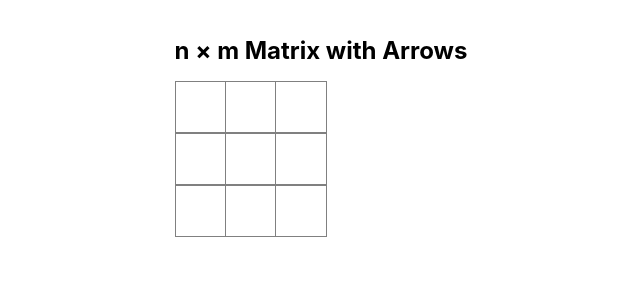
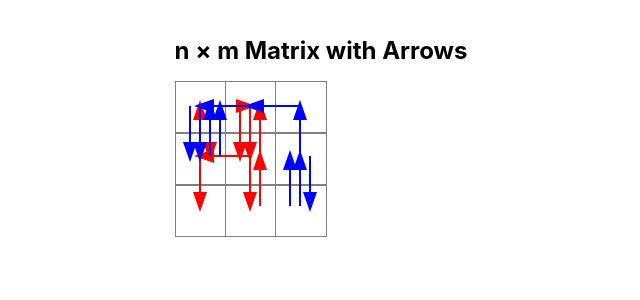
Before and after one commit to zelongjiang123/DirectedResearchAI, a React app in the folder game-visualization/: page / in a window 1280 px wide. Shown: the top 300 px of the page, without its empty margins (319-959 px from the left). Built offline with nearby package versions, Linux system fonts and the light colour scheme.

Commit message:
create optimal strategy page

```diff
--- a/game-visualization/src/App.tsx
+++ b/game-visualization/src/App.tsx
@@ -1,12 +1,13 @@
 import React from 'react';
 import logo from './logo.svg';
 import './App.css';
-import MatrixGrid from './components/MatrixGrid';
+import OptimalStrategyPage from './pages/optimal_strategy_page/OptimalStrategyPage';
+
 
 function App() {
   return (
     <div className="App">
-      <MatrixGrid/>
+      <OptimalStrategyPage/>
     </div>
   );
 }
--- a/game-visualization/src/components/MatrixGrid.tsx
+++ b/game-visualization/src/components/MatrixGrid.tsx
@@ -1,48 +1,111 @@
 import React, { useState } from "react";
 import './index.less';
-
-interface Arrow {
-  fromRow: number;
-  fromCol: number;
-  toRow: number;
-  toCol: number;
-}
+import { Arrow } from "./configs";
 
 type MatrixGridProps = {
   initialRows?: number;
   initialCols?: number;
+  arrowsPlayer1: Arrow[];
+  arrowsPlayer2: Arrow[];
 };
 
-const MatrixGrid: React.FC<MatrixGridProps> = ({ initialRows = 3, initialCols = 3 }) => {
+const MatrixGrid: React.FC<MatrixGridProps> = ({
+  initialRows = 3,
+  initialCols = 3,
+  arrowsPlayer1,
+  arrowsPlayer2
+}) => {
   const [rows, setRows] = useState<number>(initialRows);
   const [cols, setCols] = useState<number>(initialCols);
-  const [arrows, setArrows] = useState<Arrow[]>([]);
   const [selectedCell, setSelectedCell] = useState<{ row: number; col: number } | null>(null);
 
-  const handleCellClick = (row: number, col: number) => {
-    if (selectedCell) {
-      setArrows([...arrows, { fromRow: selectedCell.row, fromCol: selectedCell.col, toRow: row, toCol: col }]);
-      setSelectedCell(null);
-    } else {
-      setSelectedCell({ row, col });
-    }
-  };
+  // const handleCellClick = (row: number, col: number) => {
+  //   if (selectedCell) {
+  //     setArrows([...arrows, { fromRow: selectedCell.row, fromCol: selectedCell.col, toRow: row, toCol: col }]);
+  //     setSelectedCell(null);
+  //   } else {
+  //     setSelectedCell({ row, col });
+  //   }
+  // };
 
   const cellSize = 50;
   const svgWidth = cols * cellSize;
   const svgHeight = rows * cellSize;
 
+  // Function to nudge overlapping arrows
+  const applyNudge = (x1: number, y1: number, x2: number, y2: number, offset: number, usedPositions: Map<string, number>) => {
+    let xMax = Math.max(x1, x2), yMax = Math.max(y1, y2);
+    let xMin = Math.min(x1, x2), yMin = Math.min(y1, y2);
+    let positionStr = `${xMax},${yMax},${xMin},${yMin}`;
+
+    let count = usedPositions.get(positionStr);
+    if (count !== undefined) {
+      let nudge = offset * Math.ceil(count / 2) * (count % 2 == 0 ? -1 : 1);
+      if (x1 == x2) {
+        x1 += nudge;
+        x2 += nudge;
+      } else {
+        y1 += nudge;
+        y2 += nudge;
+      }
+      usedPositions.set(positionStr, count + 1);
+    } else {
+      usedPositions.set(positionStr, 1);
+    }
+    return {x1, y1, x2, y2 };
+  };
+
+  const svgRenderArrows = (arrows: Arrow[], color: string) => {
+    const usedPositions = new Map<string, number>(); // Set to track used positions
+    return arrows.map((arrow, index) => {
+      const x1 = arrow.fromCol * cellSize + cellSize / 2;
+      const y1 = arrow.fromRow * cellSize + cellSize / 2;
+      const x2 = arrow.toCol * cellSize + cellSize / 2;
+      const y2 = arrow.toRow * cellSize + cellSize / 2;
+
+      // Apply nudge if the position has already been used
+      const { x1: nudgeX1, y1: nudgeY1, x2: nudgeX2, y2: nudgeY2 } = applyNudge(x1, y1, x2, y2, 10, usedPositions);
+
+      return (
+        <g key={`${color}-${index}`}>
+          <line
+            x1={nudgeX1}
+            y1={nudgeY1}
+            x2={nudgeX2}
+            y2={nudgeY2}
+            stroke={color}
+            strokeWidth="2"
+            markerEnd={`url(#arrowhead-${color})`}
+          />
+          <defs>
+            <marker
+              id={`arrowhead-${color}`}
+              markerWidth="10"
+              markerHeight="7"
+              refX="7"
+              refY="3.5"
+              orient="auto"
+              markerUnits="strokeWidth"
+            >
+              <polygon points="0 0, 10 3.5, 0 7" fill={color} />
+            </marker>
+          </defs>
+        </g>
+      );
+    });
+  };
+
   return (
     <div className="matrix-grid">
       <h1 className="matrix-grid-heading">n × m Matrix with Arrows</h1>
       <div className="matrix-grid-content">
-        <div className="matrix-grid-content-grid" style={{ gridTemplateColumns: `repeat(${cols}, ${cellSize}px)`}}>
+        <div className="matrix-grid-content-grid" style={{ gridTemplateColumns: `repeat(${cols}, ${cellSize}px)` }}>
           {Array.from({ length: rows }).map((_, rowIndex) =>
             Array.from({ length: cols }).map((_, colIndex) => (
               <div
                 className="matrix-grid-content-grid-cell"
                 key={`${rowIndex}-${colIndex}`}
-                onClick={() => handleCellClick(rowIndex, colIndex)}
+                // onClick={() => handleCellClick(rowIndex, colIndex)}
                 style={{
                   width: `${cellSize}px`,
                   height: `${cellSize}px`,
@@ -53,29 +116,11 @@ const MatrixGrid: React.FC<MatrixGridProps> = ({ initialRows = 3, initialCols =
           )}
         </div>
         <svg className="matrix-grid-content-svg" width={svgWidth} height={svgHeight}>
-          {arrows.map((arrow, index) => {
-            const x1 = arrow.fromCol * cellSize + cellSize / 2;
-            const y1 = arrow.fromRow * cellSize + cellSize / 2;
-            const x2 = arrow.toCol * cellSize + cellSize / 2;
-            const y2 = arrow.toRow * cellSize + cellSize / 2;
-            return (
-              <line
-                key={index}
-                x1={x1}
-                y1={y1}
-                x2={x2}
-                y2={y2}
-                stroke="black"
-                strokeWidth="2"
-                markerEnd="url(#arrowhead)"
-              />
-            );
-          })}
-          <defs>
-            <marker id="arrowhead" markerWidth="10" markerHeight="7" refX="7" refY="3.5" orient="auto" markerUnits="strokeWidth">
-              <polygon points="0 0, 10 3.5, 0 7" fill="black" />
-            </marker>
-          </defs>
+          {/* Render red arrows */}
+          {svgRenderArrows(arrowsPlayer1, 'red')}
+
+          {/* Render blue arrows */}
+          {svgRenderArrows(arrowsPlayer2, 'blue')}
         </svg>
       </div>
     </div>
--- /dev/null
+++ b/game-visualization/src/components/configs.tsx
@@ -0,0 +1,6 @@
+export interface Arrow {
+    fromRow: number;
+    fromCol: number;
+    toRow: number;
+    toCol: number;
+}
--- /dev/null
+++ b/game-visualization/src/pages/optimal_strategy_page/OptimalStrategyPage.tsx
@@ -0,0 +1,42 @@
+import { Arrow } from '../../components/configs';
+import MatrixGrid from '../../components/MatrixGrid';
+
+const arrowsPlayer1: Arrow[] = [
+    { fromRow: 0, fromCol: 0, toRow: 0, toCol: 1 },
+    { fromRow: 0, fromCol: 1, toRow: 1, toCol: 1 },
+    { fromRow: 1, fromCol: 1, toRow: 2, toCol: 1 },
+    { fromRow: 2, fromCol: 1, toRow: 1, toCol: 1 },
+    { fromRow: 1, fromCol: 1, toRow: 0, toCol: 1 },
+    { fromRow: 0, fromCol: 1, toRow: 1, toCol: 1 },
+    { fromRow: 1, fromCol: 1, toRow: 1, toCol: 0 },
+    { fromRow: 1, fromCol: 0, toRow: 0, toCol: 0 },
+    { fromRow: 0, fromCol: 0, toRow: 1, toCol: 0 },
+    { fromRow: 1, fromCol: 0, toRow: 2, toCol: 0 },
+];
+
+  const arrowsPlayer2: Arrow[] = [
+    { fromRow: 2, fromCol: 2, toRow: 1, toCol: 2 },
+    { fromRow: 1, fromCol: 2, toRow: 2, toCol: 2 },
+    { fromRow: 2, fromCol: 2, toRow: 1, toCol: 2 },
+    { fromRow: 1, fromCol: 2, toRow: 0, toCol: 2 },
+    { fromRow: 0, fromCol: 2, toRow: 0, toCol: 1 },
+    { fromRow: 0, fromCol: 1, toRow: 0, toCol: 0 },
+    { fromRow: 0, fromCol: 0, toRow: 1, toCol: 0 },
+    { fromRow: 1, fromCol: 0, toRow: 0, toCol: 0 },
+    { fromRow: 0, fromCol: 0, toRow: 1, toCol: 0 },
+    { fromRow: 1, fromCol: 0, toRow: 0, toCol: 0 },
+  ];
+
+
+
+
+function OptimalStrategyPage() {
+  return (
+    <div className="optimal-strategyPage">
+
+      <MatrixGrid arrowsPlayer1={arrowsPlayer1} arrowsPlayer2={arrowsPlayer2} />
+    </div>
+  );
+}
+
+export default OptimalStrategyPage;
```
